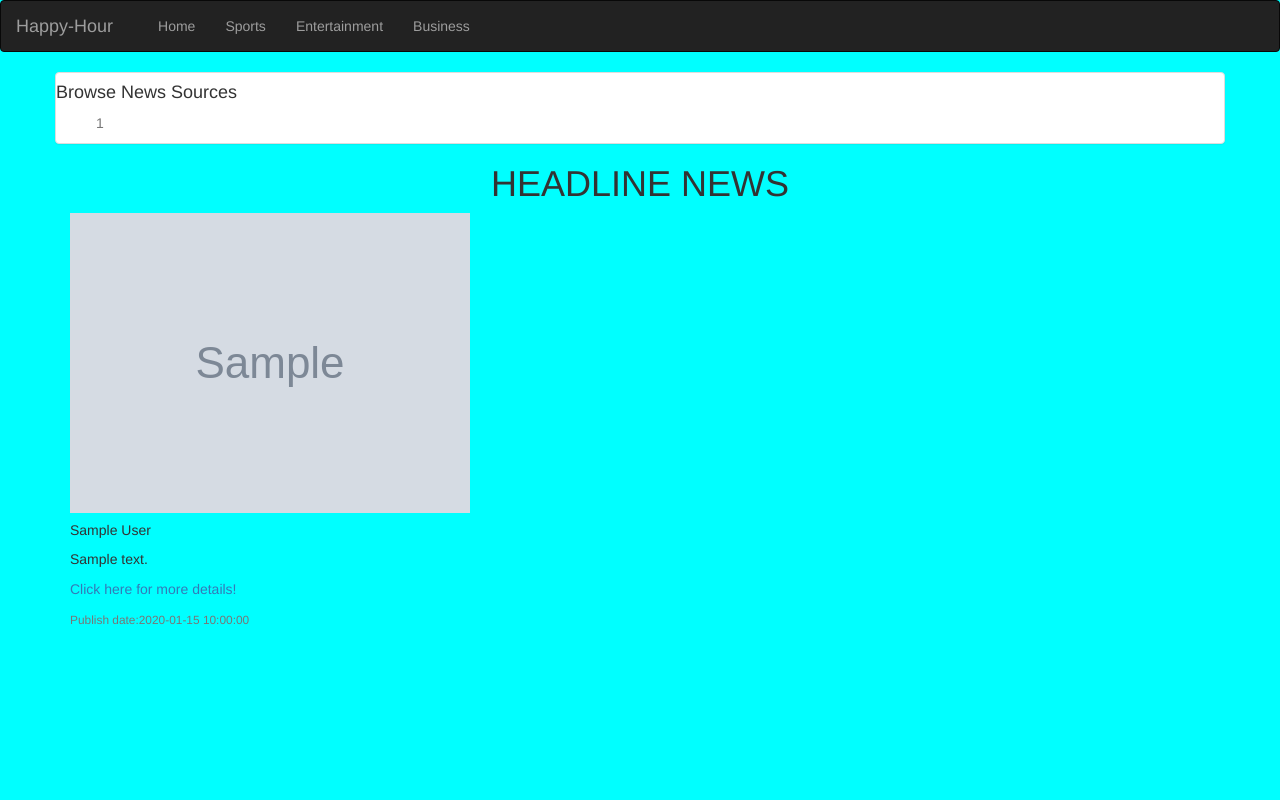
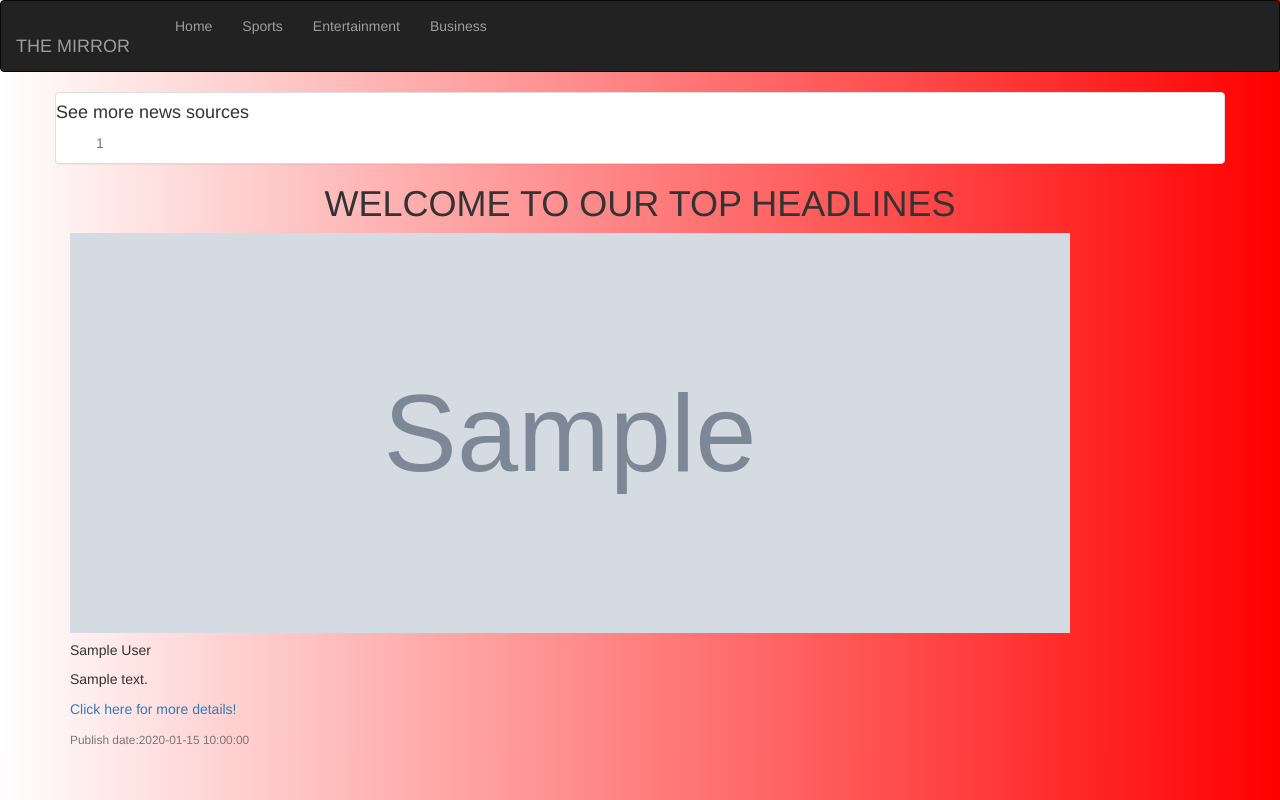
Before and after one commit to EsauKip/News_Api, a Flask app: template app/templates/index.html in a window 1280 px wide. Run offline with Flask 2, Linux system fonts and the light colour scheme; the template is opened without the code that fills it: most values are stand-ins (such as "Sample title", 1, 10 or a date in 2020); grey boxes marked "Sample" are stand-in pictures; parts of the project's set-up code (start-up, migrations or seed data) failed here and were passed over; some libraries are stand-ins or nearby versions.

Commit message:
add links,cards,headers,link css files

```diff
--- a/app/config.py
+++ b/app/config.py
@@ -7,7 +7,7 @@ class Config:
 
     NEWS_SOURCE_URL = 'https://newsapi.org/v2/sources?language=en&category={}&apiKey={}'
     # NEWS_TOP_HEADLINE_URL = 'https://newsapi.org/v2/top-headlines?country=us&apiKey={}'
-    CAT_API_URL='https://newsapi.org/v2/sources?language=en&category={}&apiKey={}'
+    CAT_API_URL='https://newsapi.org/v2/top-headlines?category=&apiKey={}'
     # NEWS_API_KEY=os.environ.get('NEWS_API_KEY')
 
 
--- a/app/request.py
+++ b/app/request.py
@@ -104,6 +104,7 @@ def get_category(cat_name):
         if get_cartegory_response['articles']:
             get_cartegory_list = get_cartegory_response['articles']
             get_cartegory_results = process_articles_results(get_cartegory_list)
+            # print (get_cartegory_results)
 
     return get_cartegory_results
 
--- a/app/static/CSS/index.css
+++ b/app/static/CSS/index.css
@@ -10,5 +10,6 @@
   height: 90vh; /* NEW */
 }
 body{
-    background-color: aqua;
+    /* background-color: aqua; */
+    background-image: linear-gradient(to right, rgba(255,0,0,0), rgba(255,0,0,1));
 }
--- a/app/templates/index.html
+++ b/app/templates/index.html
@@ -11,7 +11,7 @@
         <div class="col-6">
           <div class="panel panel-default">
             <div class="panel-header">
-              <h4>Browse News Sources</h4>
+              <h4>See more news sources</h4>
             </div>
             <div class="list-group list-group-flush scrolly">
               <ul>
@@ -27,13 +27,13 @@
         </div>
 
         <div class="col-6">
-          <h1 align="center"> HEADLINE NEWS </h3>
+          <h1 align="center">WELCOME TO OUR TOP HEADLINES </h3>
           <div class="container">
             <div class="card-columns">
               {% for headlines in headlines %}
 
               <div class="card">
-                <img class="card" src="{{headlines.image}}" alt="Card image cap" size="100px180">
+                <img class="card" src="{{headlines.image}}" alt="Card image cap" height="400px"width="1000px" >
                 <div class="card-body">
                   <h5 class="card-title">{{headlines.author}}</h5>
                   <p class="card-text">{{headlines.description}}</p>
--- a/app/templates/navbar.html
+++ b/app/templates/navbar.html
@@ -1,28 +1,4 @@
-<!-- <nav class="navbar navbar-expand-lg navbar-light bg-light">
-    <a class="navbar-brand" href="/">Happy-Hour-News</a>
-    <button class="navbar-toggler" type="button" data-toggle="collapse" data-target="#navbarNav" aria-controls="navbarNav" aria-expanded="false" aria-label="Toggle navigation">
-      <span class="navbar-toggler-icon"></span>
-    </button>
-    <div class="collapse navbar-collapse" id="navbarNav">
-      <ul class="navbar-nav">
-        <li class="nav-item active">
-          <a class="nav-link" href="/">Home <span class="sr-only">(current)</span></a>
-        </li>
-        <li class="nav-item">
-          <a class="nav-link" href="/{{'categories/Technology'}}">Technology</a>
-        </li>
-        <li class="nav-item">
-          <a class="nav-link" href="/{{'categories/Business'}}">Business</a>
-        </li>
-        <li class="nav-item">
-          <a class="nav-link" href="/{{'categories/Sports'}}">Sports</a>
-        </li>
-        <li class="nav-item">
-            <a class="nav-link" href="/{{'categories/Entertainment'}}">Entertainment</a>
-          </li>
-      </ul>
-    </div>
-  </nav> -->
+
   <div class="navbar navbar-inverse" role="navigation">
     <div class="container-fluid">
         <div class="navbar-header">
@@ -32,7 +8,7 @@
               <span class="icon-bar"></span>
               <span class="icon-bar"></span>
             </button>
-            <a class="navbar-brand" href="/"> Happy-Hour</a>
+           <h1> <a class="navbar-brand" href="/">THE MIRROR</a></h1>
         </div>
         <div class="navbar-collapse collapse">
             <ul class="nav navbar-nav">
```
Also changed, not shown: app/templates/article.html (+27 -0 lines), app/templates/categories.html (+27 -0 lines).
